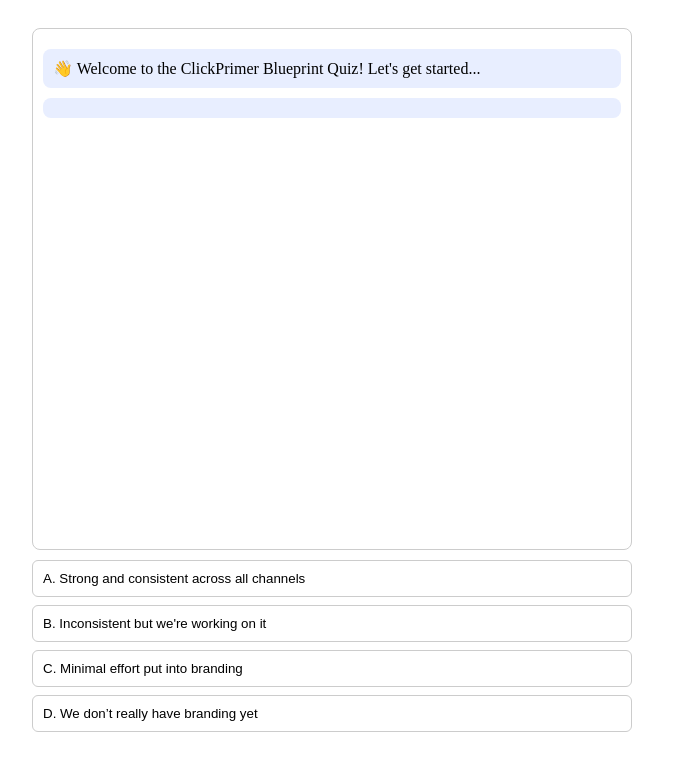
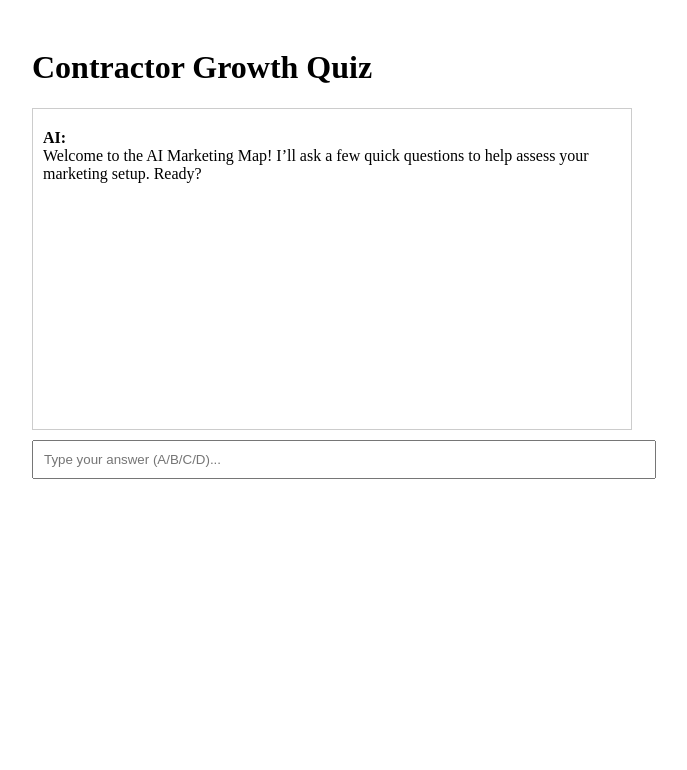
Before and after one commit to clickprimer/contractor-growth-map, a Next.js app: page / in a window 1280 px wide. Shown: the top 770 px of the page, without its empty margins (308-995 px from the left). Built offline with nearby package versions, Linux system fonts and the light colour scheme.

Commit message:
Update index.js

```diff
--- a/pages/index.js
+++ b/pages/index.js
@@ -1,187 +1,48 @@
-// /pages/index.js
-
 import { useState } from "react";
-import { getNextPrompt, resetQuiz } from "../utils/ask";
-import { quiz } from "../utils/quiz";
+import { getNextPrompt } from "../utils/ask";
 
 export default function Home() {
   const [messages, setMessages] = useState([
     {
       role: "assistant",
-      content: "👋 Welcome to the ClickPrimer Blueprint Quiz! Let's get started...",
-    },
-    { role: "assistant", content: quiz[0].screener },
+      content:
+        "Welcome to the AI Marketing Map! I’ll ask a few quick questions to help assess your marketing setup. Ready?"
+    }
   ]);
   const [input, setInput] = useState("");
-  const [options, setOptions] = useState(quiz[0].options || []);
-  const [isComplete, setIsComplete] = useState(false);
 
-  const send = async (userInput) => {
-    if (!userInput) return;
+  const handleSend = async () => {
+    if (!input.trim()) return;
 
-    setMessages((prev) => [...prev, { role: "user", content: userInput }]);
-    setInput("");
-
-    const next = getNextPrompt(userInput);
-
-    if (next.type === "question" || next.type === "followUp") {
-      setMessages((prev) => [
-        ...prev,
-        { role: "assistant", content: next.prompt },
-      ]);
-      setOptions(next.options || []);
-    } else if (next.type === "complete") {
-      setMessages((prev) => [
-        ...prev,
-        {
+    const newMessages = [...messages, { role: "user", content: input }];
+    const { done, prompt, summary } = getNextPrompt(input.trim());
+    const nextMessage = {
       role: "assistant",
-          content:
-            "✅ All done! Generating your personalized ClickPrimer strategy...",
-        },
-        {
-          role: "assistant",
-          content:
-            "🚀 Here’s your plan: [GPT-generated summary will appear here]",
-        },
-        {
-          role: "assistant",
-          content:
-            "👇 Ready to take action? Choose a next step below:",
-        },
-      ]);
-      setOptions([]);
-      setIsComplete(true);
-    }
+      content: done ? summary : prompt
     };
 
-  const handleSubmit = (e) => {
-    e.preventDefault();
-    send(input.trim());
+    setMessages([...newMessages, nextMessage]);
+    setInput("");
   };
 
   return (
     <div style={{ maxWidth: 600, margin: "auto", padding: 20 }}>
-      <div
-        style={{
-          height: 500,
-          overflowY: "auto",
-          border: "1px solid #ccc",
-          borderRadius: 8,
-          padding: 10,
-          marginBottom: 10,
-        }}
-      >
-        {messages.map((m, i) => (
-          <div
-            key={i}
-            style={{
-              textAlign: m.role === "assistant" ? "left" : "right",
-              margin: "10px 0",
-            }}
-          >
-            <div
-              style={{
-                background: m.role === "assistant" ? "#e8eeff" : "#30d64f",
-                padding: 10,
-                borderRadius: 8,
-              }}
-            >
-              {m.content}
-            </div>
+      <h1>Contractor Growth Quiz</h1>
+      <div style={{ border: "1px solid #ccc", padding: 10, height: 300, overflowY: "auto", marginBottom: 10 }}>
+        {messages.map((msg, i) => (
+          <div key={i} style={{ margin: "10px 0", textAlign: msg.role === "user" ? "right" : "left" }}>
+            <strong>{msg.role === "user" ? "You" : "AI"}:</strong> <br />
+            <div dangerouslySetInnerHTML={{ __html: msg.content.replace(/\n/g, "<br/>") }} />
           </div>
         ))}
       </div>
-
-      {!isComplete && options.length > 0 && (
-        <div style={{ display: "flex", flexDirection: "column", gap: "8px" }}>
-          {options.map((opt, i) => (
-            <button
-              key={i}
-              onClick={() => send(opt.value || opt)}
-              style={{
-                padding: "10px",
-                borderRadius: "6px",
-                border: "1px solid #ccc",
-                background: "#fff",
-                cursor: "pointer",
-                textAlign: "left",
-              }}
-            >
-              {opt.label || opt}
-            </button>
-          ))}
-        </div>
-      )}
-
-      {!isComplete && options.length === 0 && (
-        <form onSubmit={handleSubmit}>
       <input
         value={input}
         onChange={(e) => setInput(e.target.value)}
-            placeholder="Type your answer..."
-            style={{ width: "80%", padding: 8, borderRadius: 4 }}
+        onKeyDown={(e) => e.key === "Enter" && handleSend()}
+        style={{ width: "100%", padding: 10 }}
+        placeholder="Type your answer (A/B/C/D)..."
       />
-          <button type="submit" style={{ padding: "8px 16px", marginLeft: 10 }}>
-            Send
-          </button>
-        </form>
-      )}
-
-      {isComplete && (
-        <div
-          style={{
-            marginTop: 20,
-            display: "flex",
-            flexDirection: "column",
-            gap: "10px",
-          }}
-        >
-          <button
-            style={{
-              background: "#30d64f",
-              color: "#fff",
-              padding: "12px",
-              borderRadius: "6px",
-              border: "none",
-            }}
-          >
-            📥 Download PDF Report
-          </button>
-          <button
-            style={{
-              background: "#0068ff",
-              color: "#fff",
-              padding: "12px",
-              borderRadius: "6px",
-              border: "none",
-            }}
-          >
-            🔧 Start with ClickPrimer Lite ($150/mo)
-          </button>
-          <button
-            style={{
-              background: "#002654",
-              color: "#fff",
-              padding: "12px",
-              borderRadius: "6px",
-              border: "none",
-            }}
-          >
-            💼 Start the Full ClickPrimer System ($400/mo)
-          </button>
-          <button
-            style={{
-              background: "#e8cc00",
-              color: "#000",
-              padding: "12px",
-              borderRadius: "6px",
-              border: "none",
-            }}
-          >
-            📞 Book a Service Setup Call
-          </button>
-        </div>
-      )}
     </div>
   );
 }
```
Lines whose indentation alone changed are shown as unchanged.
